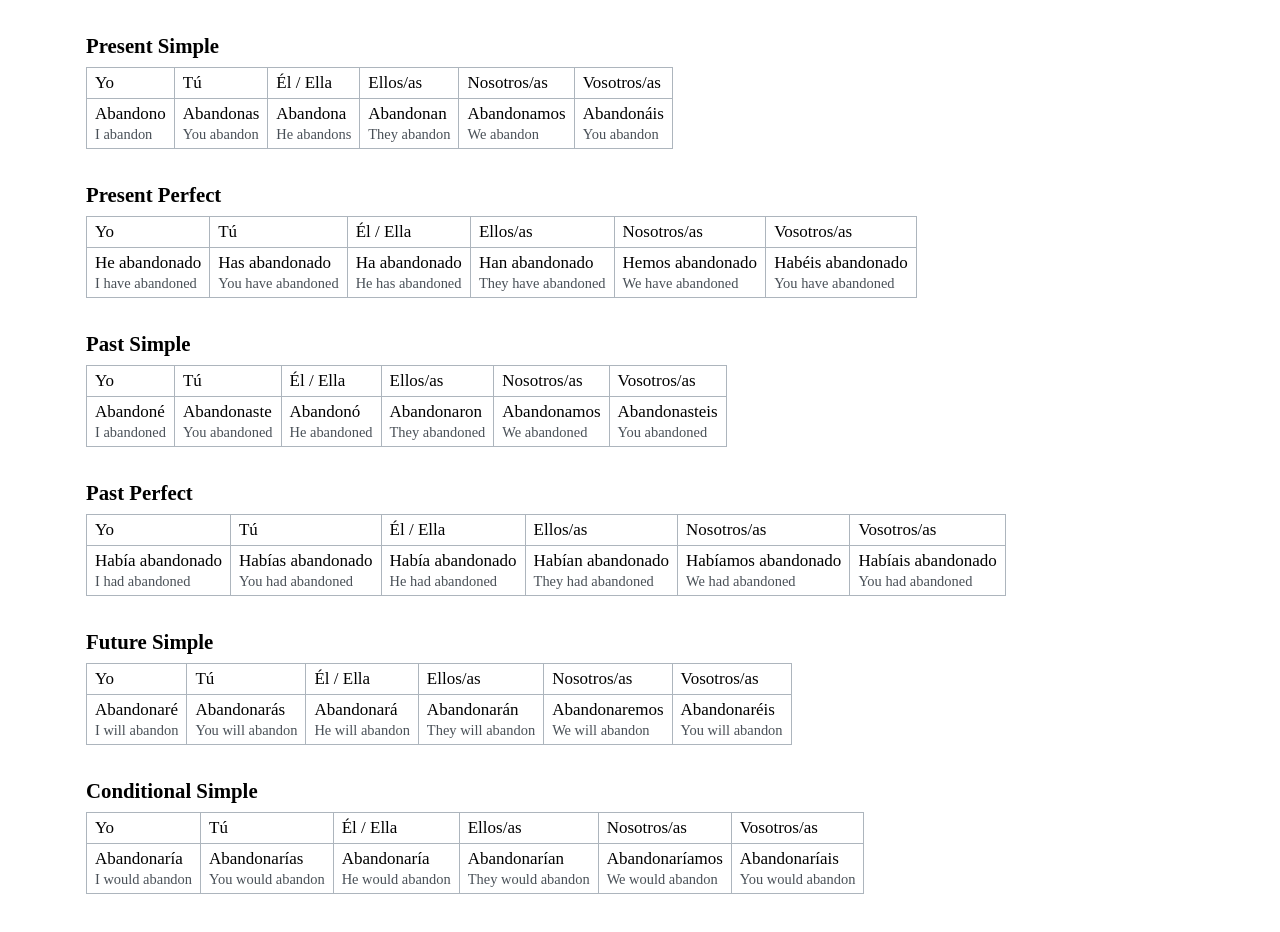
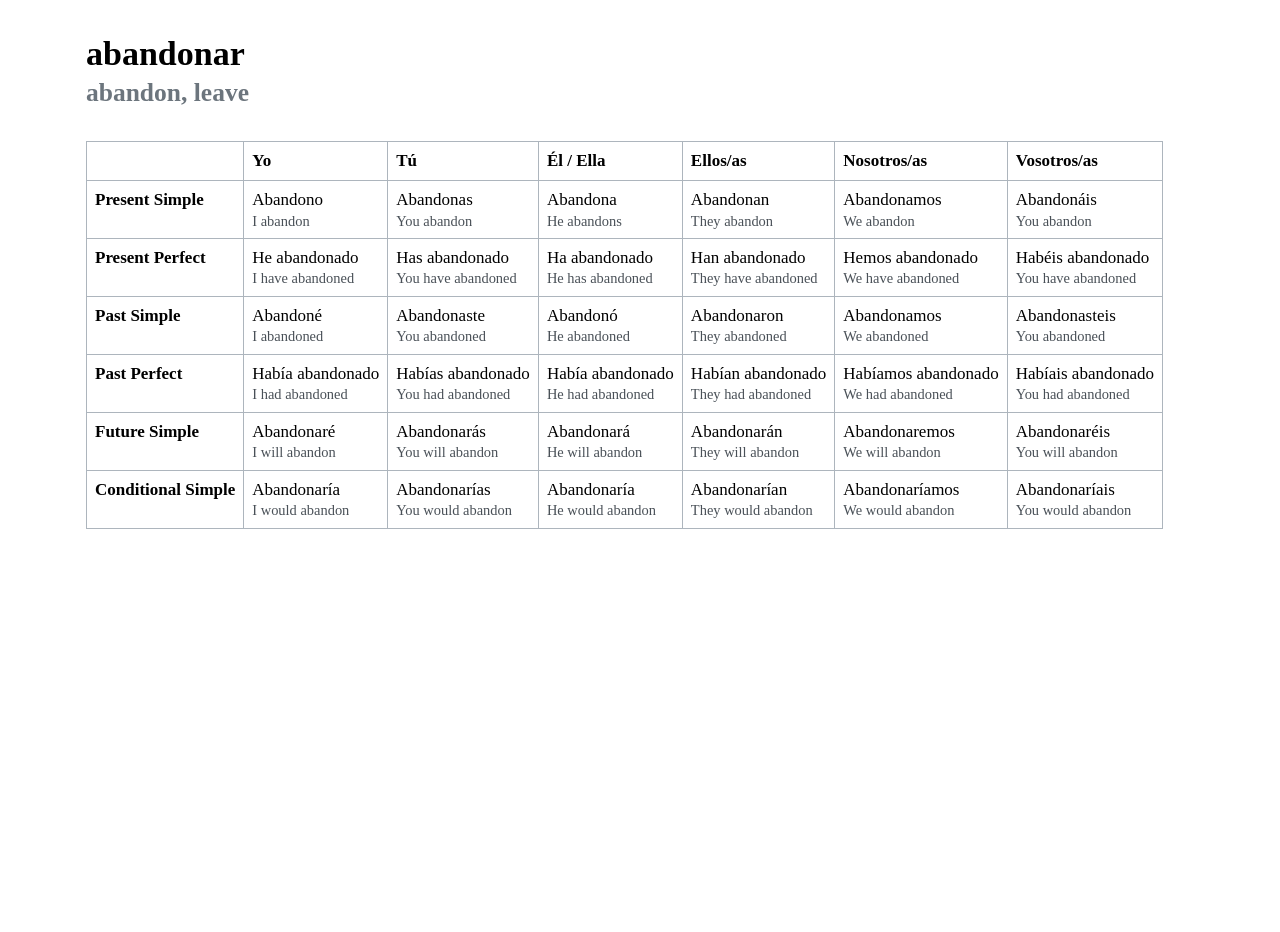
Before and after one commit to iamursky/spanish-verbs-conjugation, a Next.js app: page /abandonar in a window 1280 px wide. Shown: the top 932 px of the page. After the commit the page ends 800 px from the top, so only its background shows below. Built offline with nearby package versions, Linux system fonts and the light colour scheme.

Commit message:
refactor: change table layout

```diff
--- a/components/verb-conjugation-table.tsx
+++ b/components/verb-conjugation-table.tsx
@@ -6,35 +6,34 @@ type VerbConjugationTableProps = {
 
 export function VerbConjugationTable({ conjugations }: VerbConjugationTableProps) {
   return (
-    <div className="wrapper">
-      {Object.keys(TENSE).map((tense) => (
-        <section key={tense} className="tense">
-          <h2 className="tense-name">{TENSE_LABELS[tense as Tense]["ENGLISH"]}</h2>
-          <table>
-            <thead>
-              <tr>
-                {Object.keys(PRONOUN).map((pronoun) => (
-                  <td key={pronoun}>
-                    <p className="spanish-label">{PRONOUN_LABELS[pronoun as Pronoun]["SPANISH"]}</p>
-                  </td>
-                ))}
-              </tr>
-            </thead>
-            <tbody>
+    <section className="tense">
+      <table>
+        <thead>
+          <td />
+          {Object.keys(PRONOUN).map((pronoun) => (
+            <td key={pronoun} style={{ fontWeight: 600 }}>
+              {PRONOUN_LABELS[pronoun as Pronoun]["SPANISH"]}
+            </td>
+          ))}
+        </thead>
+        <tbody>
+          {Object.keys(TENSE).map((tense) => (
+            <tr key={tense}>
+              <td style={{ fontWeight: 600 }}>{TENSE_LABELS[tense as Tense]["ENGLISH"]}</td>
               {Object.keys(PRONOUN).map((pronoun) => (
                 <td key={`${tense}.${pronoun}`}>
-                  <p className="spanish-conjugation">
+                  <div className="spanish-conjugation">
                     {conjugations[tense as Tense][pronoun as Pronoun]["SPANISH"]}
-                  </p>
-                  <p className="english-conjugation">
+                  </div>
+                  <div className="english-conjugation">
                     {conjugations[tense as Tense][pronoun as Pronoun]["ENGLISH"]}
-                  </p>
+                  </div>
                 </td>
               ))}
-            </tbody>
-          </table>
-        </section>
-      ))}
+            </tr>
+          ))}
+        </tbody>
+      </table>
 
       <style jsx>{`
         .tense {
@@ -48,17 +47,17 @@ export function VerbConjugationTable({ conjugations }: VerbConjugationTableProps
         }
 
         table {
+          width: 100%;
           border-collapse: collapse;
           border-spacing: 0;
           display: block;
           table-layout: fixed;
-          width: 100%;
         }
 
         table th,
         table td {
           border: 1px solid var(--color-5);
-          padding: var(--spacing-1) var(--spacing-2);
+          padding: var(--spacing-2);
           vertical-align: top;
           white-space: nowrap;
         }
@@ -68,7 +67,7 @@ export function VerbConjugationTable({ conjugations }: VerbConjugationTableProps
           font-size: 0.85em;
         }
       `}</style>
-    </div>
+    </section>
   );
 }
 
--- a/pages/[verb].tsx
+++ b/pages/[verb].tsx
@@ -18,12 +18,29 @@ type PageParams = {
 export default function Page({ verb, conjugations }: PageProps) {
   return (
     <main className="container">
-      <VerbConjugationTable conjugations={conjugations} />
+      <h1 className="spanish">{verb.SPANISH}</h1>
+      <h2 className="english">{verb.ENGLISH}</h2>
+
+      <div className="table">
+        <VerbConjugationTable conjugations={conjugations} />
+      </div>
 
       <style jsx>{`
         .container {
           padding-top: var(--spacing-5);
           padding-bottom: var(--spacing-5);
+        }
+
+        .spanish {
+          font-weight: 700;
+        }
+
+        .english {
+          color: var(--color-6);
+        }
+
+        .table {
+          margin-top: var(--spacing-5);
         }
       `}</style>
     </main>
--- a/pages/_app.tsx
+++ b/pages/_app.tsx
@@ -2,15 +2,6 @@ import "@/styles/global.css";
 
 import type { AppProps } from "next/app";
 
-import Head from "next/head";
-
 export default function App({ Component, pageProps }: AppProps) {
-  return (
-    <>
-      <Head>
-        <meta name="viewport" content="width=device-width, initial-scale=1" />
-      </Head>
-      <Component {...pageProps} />
-    </>
-  );
+  return <Component {...pageProps} />;
 }
```
